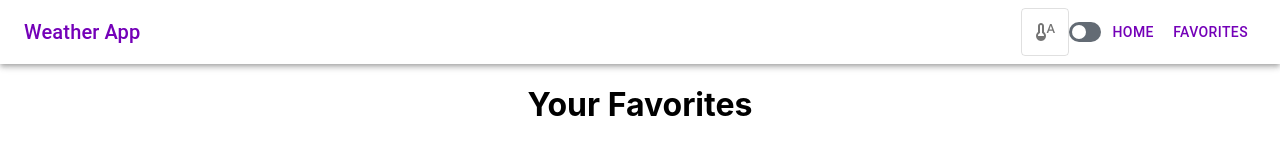
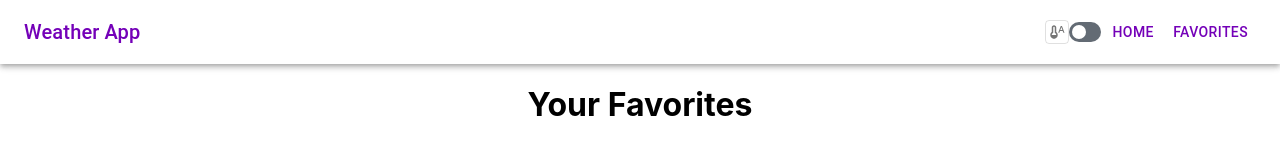
Before and after one commit to davidkotler/david_kotler_18-12-2023, a React (Create React App) app: page /favorites in a window 1280 px wide. Shown: the top 160 px of the page. Built offline with nearby package versions, Linux system fonts and the light colour scheme.

Commit message:
fix problems

```diff
--- a/src/api/api.js
+++ b/src/api/api.js
@@ -1,6 +1,5 @@
 import React from "react";
 import { apiUrl, apiKey } from "../settings";
-import { useHistory } from "react-router-dom";
 
 export async function fetchAllData(path, locationId) {
   try {
--- a/src/components/NavBar.js
+++ b/src/components/NavBar.js
@@ -12,6 +12,7 @@ import ToggleButton from "@mui/material/ToggleButton";
 import { useState } from "react";
 import ThermostatAutoIcon from "@mui/icons-material/ThermostatAuto";
 import { Height } from "@mui/icons-material";
+import { height } from "@mui/system";
 
 export default function NavBar({ changeTheme }) {
   const [selected, setSelected] = useState(false);
@@ -43,8 +44,9 @@ export default function NavBar({ changeTheme }) {
             value="check"
             selected={selected}
             onChange={handleTemperatureChange}
+            sx={{ width: "24px", height: "10px" }}
           >
-            <ThermostatAutoIcon />
+            <ThermostatAutoIcon sx={{ fontSize: "18px" }} />
           </ToggleButton>
           <Switch onChange={changeTheme} />
 
--- a/src/components/mainPage.js
+++ b/src/components/mainPage.js
@@ -12,7 +12,7 @@ import Button from "@mui/joy/Button";
 import { defaultAreaId } from "../settings";
 import { getCurrentDayWeather } from "../services/weatherApi";
 import Autocomplete from "@mui/material/Autocomplete";
-import { useSelector, useDispatch } from "react-redux";
+import { useDispatch } from "react-redux";
 import { setUpdateTime } from "../redux/slices/updateTimeSlice";
 import { setCurrentDayDetails } from "../redux/slices/currentDayDetails";
 import { setLocationName } from "../redux/slices/locationSlice";
@@ -40,7 +40,7 @@ function MainPage() {
       // setWeatherDetails(response);
     }
     getcurrentDay();
-  }, [generate]);
+  }, [dispatch, locationId]);
 
   async function handleGetWeather(getForecast, locationName) {
     const matches = await getAutocompleteSearch(locationName);
--- a/src/settings.js
+++ b/src/settings.js
@@ -3,8 +3,8 @@ import CloudIcon from "@mui/icons-material/Cloud";
 import ThunderstormIcon from "@mui/icons-material/Thunderstorm";
 
 export const apiUrl = "https://dataservice.accuweather.com";
-export const apiKey = "uGaxZEVwWDzY11HuXgT8LPfCpDDR3JYI";
-// export const apiKey = "kUriycj9Nd4CxCKftcouKKGJdyHnulUd";
+// export const apiKey = "uGaxZEVwWDzY11HuXgT8LPfCpDDR3JYI";
+export const apiKey = "kUriycj9Nd4CxCKftcouKKGJdyHnulUd";
 
 export const defaultAreaId = 215854;
 
```
Also changed, not shown: src/components/CurrentDayWeather.js (+1 -31 lines).
